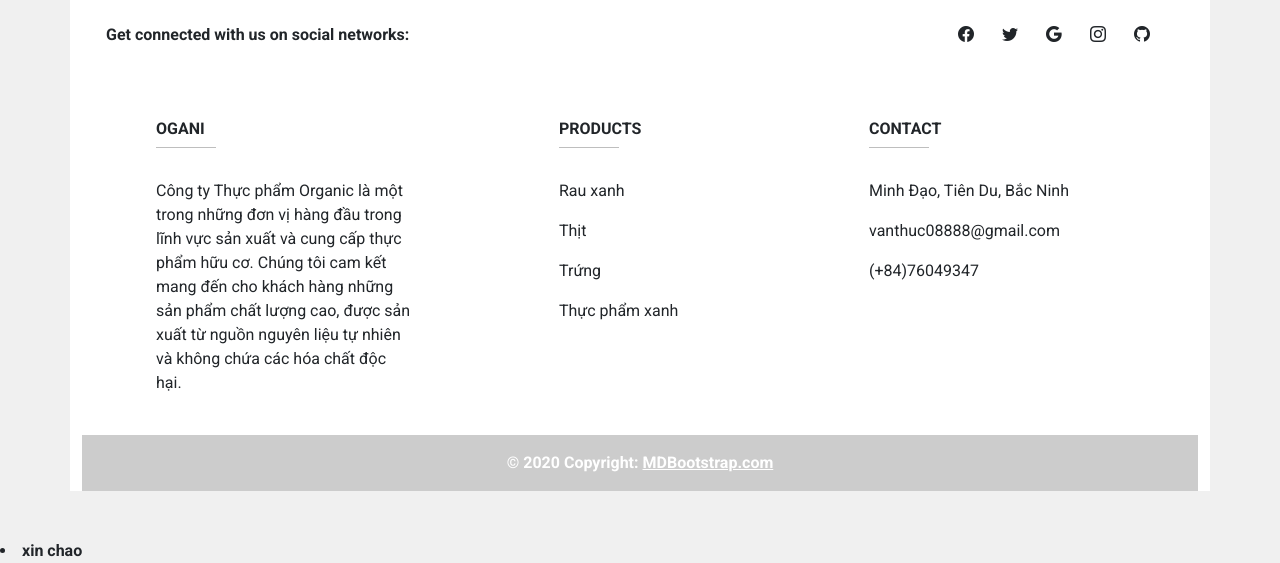
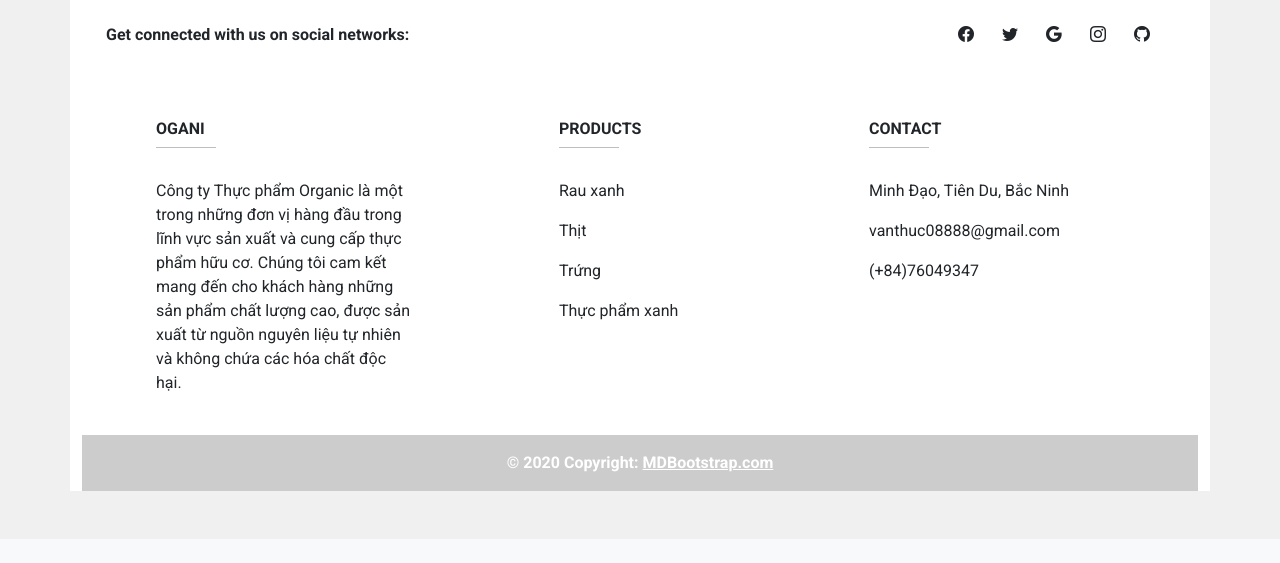
Before and after one commit to vanthuc1810/PHP-PROJECT, a PHP site: page /index.php in a window 1280 px wide. Shown: the part 3075-3638 px from the top of the page. After the commit the page ends 3566 px from the top, so only its background shows below. Run offline with PHP 8.4, Linux system fonts and the light colour scheme; data that the repository does not hold is empty.

Commit message:
update hoa don master

```diff
--- a/index.php
+++ b/index.php
@@ -19,5 +19,4 @@
 
     <script src="https://cdn.jsdelivr.net/npm/bootstrap@5.0.2/dist/js/bootstrap.bundle.min.js" integrity="sha384-MrcW6ZMFYlzcLA8Nl+NtUVF0sA7MsXsP1UyJoMp4YLEuNSfAP+JcXn/tWtIaxVXM" crossorigin="anonymous"></script>
 </body>
-<li>xin chao</li>
 </html>
```
